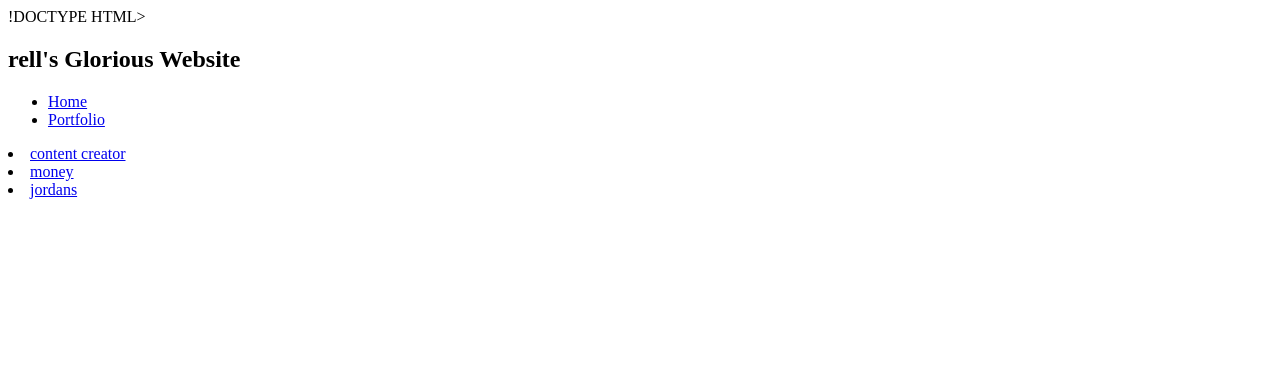
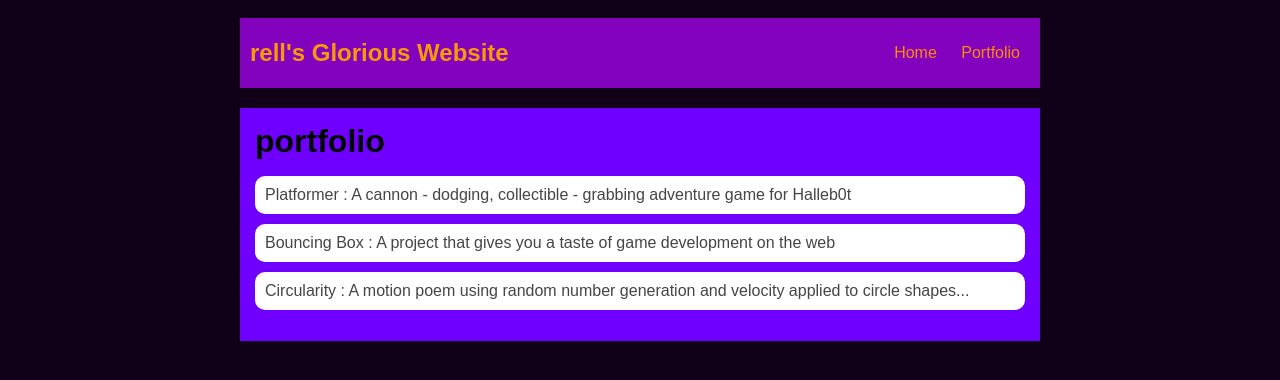
Before and after one commit to trayrell/trayrell.gethub.io, a plain HTML site: page portfolio.html in a window 1280 px wide. Drawn offline with Linux system fonts and the light colour scheme.

Commit message:
finished  portfolio

```diff
--- a/portfolio.html
+++ b/portfolio.html
@@ -1,6 +1,8 @@
-!DOCTYPE HTML>
+<!DOCTYPE HTML>
 <html>
     <head>
+      <title>trayrell amazing website</title>
+    <link rel="stylesheet" href="style.css">
     </head>
 
     <body>
@@ -17,12 +19,18 @@
                  </li>
              </ul>
          </nav>
+         <main>
+          <div class="content">
+          <h1>portfolio</h1>
+          <ul id="portfolio">
+            <li><a href="projects/platformer/">Platformer : A cannon - dodging, collectible - grabbing adventure game for Halleb0t</a></li>
+            <li><a href="projects/bouncing-box/">Bouncing Box : A project that gives you a taste of game development on the web </a></li>
+            <li><a href="projects/circularity/">Circularity : A motion poem using random number generation and velocity applied to circle shapes...</a></li>
+         </ul>
+         </ul>
+        </div>
+        </main>
      </div>
       </div>
     </body>
 </html>
-<head>
-
-    <li><a href="projects/platformer/">content creator
-    <li><a href="projects/bouncing-box/">money
-    <li><a href="projects/circularity/">jordans
--- a/style.css
+++ b/style.css
@@ -15,6 +15,7 @@ nav {
    margin: 0 auto;
     display: flex;
     padding: 10px;
+    margin-bottom: 20px;
 }
 h1 {
     display: flex;
@@ -60,3 +61,28 @@ main {
 h2, h3 {
     margin: 0px;
 }
+         /* portfolio styles */
+         .content h1 {
+            color: black;
+        }
+
+        #portfolio {
+            list-style-type: none;
+            padding-left: 0;
+        }
+
+        #portfolio li {
+            background: #fff;
+            padding: 10px;
+            border-radius: 10px;
+            margin-bottom: 10px;
+        }
+
+        #portfolio li:hover {
+            background: #eee;
+        }
+
+        #portfolio a {
+            text-decoration: none;
+            color: #454545;
+        }
```
